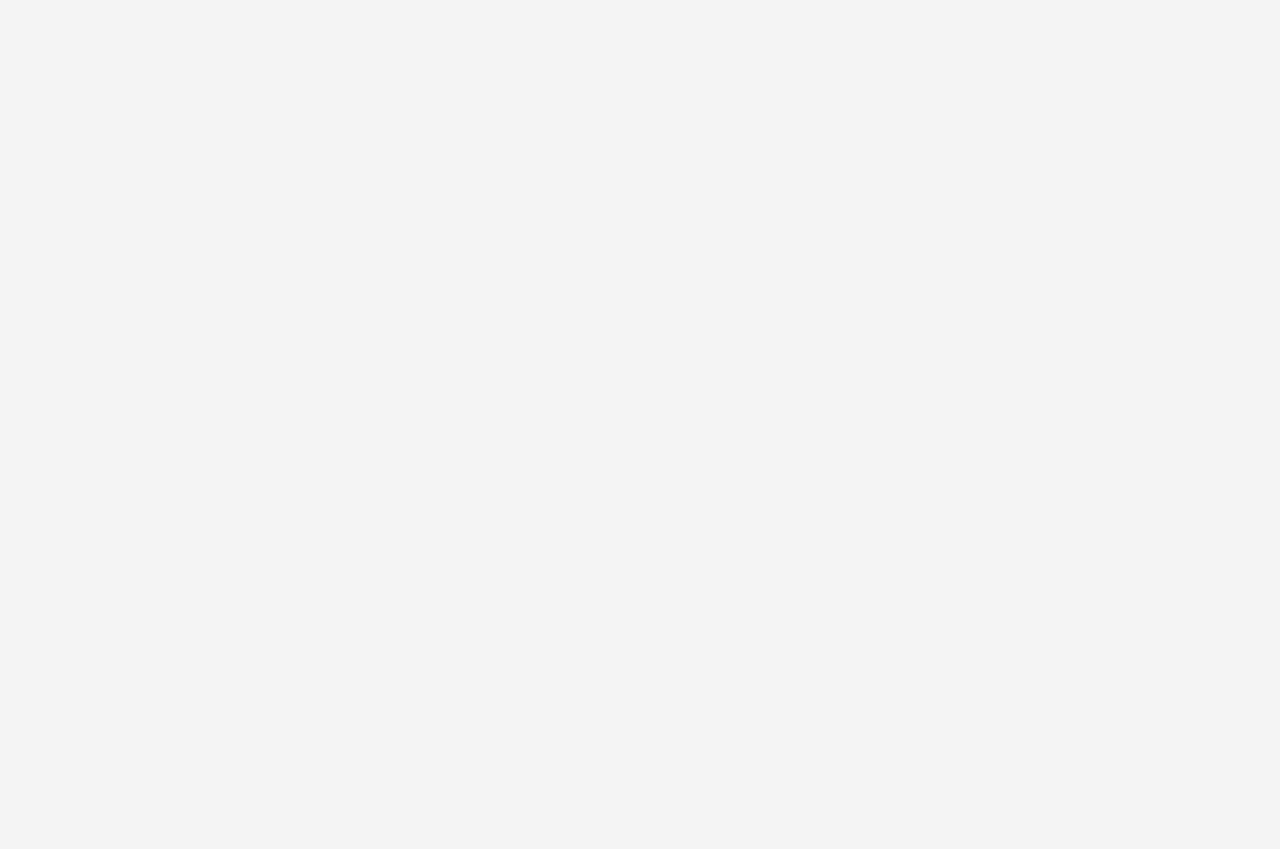
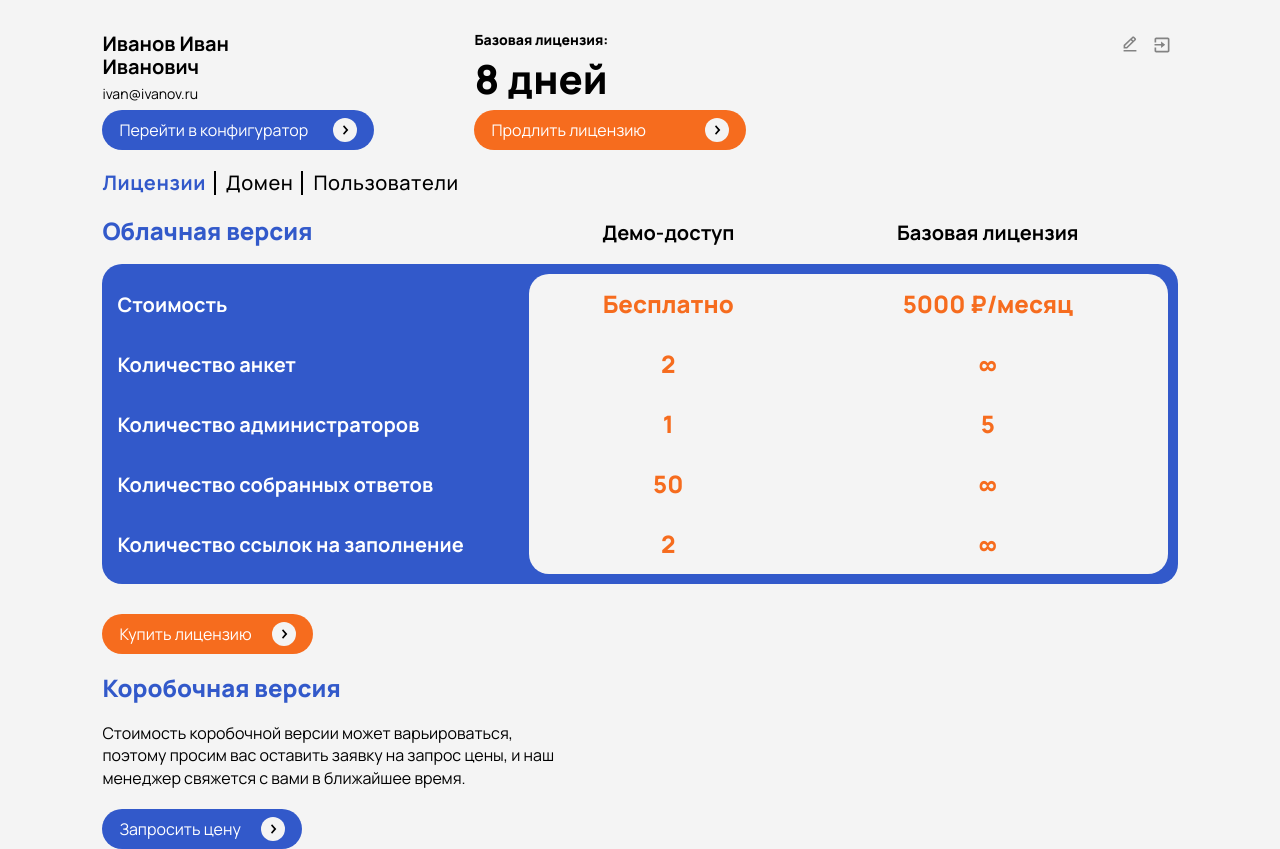
Before and after one commit to AlexKim10101/personalAccount, a React app: page /account/license in a window 1280 px wide. Before the commit this address had no page. Before the commit the page ends 800 px from the top, so only its background shows below. Built offline with nearby package versions, Linux system fonts and the light colour scheme.

Commit message:
update routing, add license section

```diff
--- a/src/consts/data.tsx
+++ b/src/consts/data.tsx
@@ -11,8 +11,27 @@ import {
 	ITableField,
 	IVersionData,
 } from "types";
+import { title } from "process";
 
 export const KPI_MONITOR_URL = "https://kpi-monitor.ru";
+
+export const accountLinksData = [
+	{
+		id: "accountLink_1",
+		title: "Лицензии",
+		url: "/account/license",
+	},
+	{
+		id: "accountLink_2",
+		title: "Домен",
+		url: "/account/domens",
+	},
+	{
+		id: "accountLink_3",
+		title: "Пользователи",
+		url: "/account/users",
+	},
+];
 
 export const SCROLL_LIMIT = 2500;
 
--- a/src/index.tsx
+++ b/src/index.tsx
@@ -22,7 +22,7 @@ root.render(
 			<Routes>
 				<Route path="/" element={<HomePage />} />
 				<Route path="login" element={<LoginPage />} />
-				<Route path="account" element={<AccountPage />} />
+				<Route path="account/*" element={<AccountPage />} />
 			</Routes>
 		</BrowserRouter>
 	</React.StrictMode>
--- a/src/pages/Account/account.css
+++ b/src/pages/Account/account.css
@@ -63,6 +63,64 @@
 	min-width: 238px;
 }
 
+/* .css-jhczcq-MuiTabs-root */
+
+.links-container.MuiTabs-root {
+	min-height: 24px;
+}
+
+.links-container .MuiTabs-flexContainer {
+	display: flex;
+	flex-direction: row;
+	justify-content: space-between;
+	align-items: center;
+}
+
+.links-with-divider:before {
+	content: "";
+	position: absolute;
+	left: -12px;
+	height: 1.5rem;
+	border-left: 0px solid #d4d4d4;
+	z-index: 100000;
+}
+
+.links-with-divider:first-child:before {
+	border-left: 0px;
+}
+
+.links-with-divider.MuiTab-root {
+	font-family: Manrope;
+	overflow: visible;
+	color: var(--black-color);
+	text-transform: none;
+	padding: 0px;
+	min-width: 0px;
+	min-height: 0px;
+	font-size: 0.875rem;
+	transition: none;
+}
+
+.links-with-divider.MuiTab-root.Mui-selected {
+	font-weight: 700;
+	color: var(--black-color);
+}
+
+.links-container .MuiTabs-indicator {
+	background-color: var(--brand-color);
+	/* display: none; */
+}
+
+.license-container {
+	display: flex;
+	flex-direction: column;
+	gap: 20px;
+}
+
+.link-margin-top {
+	margin-top: 20px;
+}
+
 @media (min-width: 320px) {
 	/* smartphones, portrait iPhone, portrait 480x320 phones (Android) */
 }
@@ -76,6 +134,26 @@
 	/* portrait tablets, portrait iPad, e-readers (Nook/Kindle), landscape 800x480 phones (Android) */
 }
 @media (min-width: 801px) {
+	.links-container .MuiTabs-flexContainer {
+		justify-content: flex-start;
+		gap: 20px;
+	}
+
+	.links-container .MuiTabs-indicator {
+		display: none;
+	}
+
+	.links-with-divider.MuiTab-root {
+		font-size: 1.25rem;
+	}
+	.links-with-divider.MuiTab-root.Mui-selected {
+		color: var(--brand-color);
+	}
+
+	.links-with-divider:before {
+		border-left: 2px solid black;
+	}
+
 	.account-container {
 		width: 84%;
 		max-width: 1400px;
--- a/src/pages/Account/index.tsx
+++ b/src/pages/Account/index.tsx
@@ -1,4 +1,5 @@
 import React, { useState } from "react";
+import { Link, Navigate, Route, Routes, useLocation } from "react-router";
 import { ReactComponent as EditIcon } from "@assets/icons/svg/editIcon.svg";
 import { ReactComponent as ArrowIcon } from "@assets/icons/icon1.svg";
 import { ReactComponent as ExitOneIcon } from "@assets/icons/svg/exit_1.svg";
@@ -7,9 +8,118 @@ import { ReactComponent as ExitTwoIcon } from "@assets/icons/svg/exit_2.svg";
 import "./account.css";
 import IconButton from "@mui/material/IconButton";
 import Box from "@mui/material/Box";
-import { Link } from "react-router";
+import { Tab, Tabs, Typography } from "@mui/material";
+import { accountLinksData, tableFields, versions } from "consts/data";
+
+const LicensePage = () => {
+	const [currentVersion, setCurrentVersion] = useState(versions[0]);
+	const filteredVersions = [currentVersion];
+
+	return (
+		<div className="license-container">
+			<div className="cloud-version">
+				<div className="version-title title-shift">Облачная версия</div>
+				<div className="version-control">
+					{versions.map((v, index) => (
+						<React.Fragment key={"version" + v.id}>
+							<div className="version-item-wrapper">
+								{v.title}
+								<div
+									className={
+										currentVersion.id === v.id
+											? "version-item version-item-selected"
+											: "version-item"
+									}
+									onClick={() => setCurrentVersion(versions[index])}
+								>
+									{v.title}
+								</div>
+							</div>
+
+							{index === versions.length - 1 ? null : (
+								<div className="divider"></div>
+							)}
+						</React.Fragment>
+					))}
+				</div>
+				<table className="table-mob">
+					<tbody>
+						{tableFields.map(field => (
+							<tr key={field.id}>
+								<td key={"f_c" + field.id}>{field.title}</td>
+								{filteredVersions.map(v => (
+									<td key={field.id + v.id}>{v.data[field.id]}</td>
+								))}
+							</tr>
+						))}
+					</tbody>
+				</table>
+
+				<table className="table-desk">
+					<thead>
+						<tr>
+							<th className="th" key="empty_field"></th>
+							{versions.map(v => (
+								<th className="th" key={v.id}>
+									{v.title}
+								</th>
+							))}
+						</tr>
+					</thead>
+					<tbody>
+						{tableFields.map(field => (
+							<tr key={field.id}>
+								<td key={"f_c" + field.id}>{field.title}</td>
+								{versions.map(v => (
+									<td key={field.id + v.id}>{v.data[field.id]}</td>
+								))}
+							</tr>
+						))}
+					</tbody>
+				</table>
+
+				<Link
+					to="/login"
+					className="link link-align-start link-orange link-margin-top"
+				>
+					<div className="link-content">Купить лицензию</div>
+					<div className="link-content">
+						<ArrowIcon />
+					</div>
+				</Link>
+			</div>
+			<div className="box-version ">
+				<div className="version-title">Коробочная версия</div>
+				<div className="text">
+					Стоимость коробочной версии может варьироваться, поэтому просим вас
+					оставить заявку на запрос цены, и наш менеджер свяжется с вами
+					в ближайшее время.
+				</div>
+				<Link to="/login" className="link link-align-start">
+					<div className="link-content">Запросить цену</div>
+					<div className="link-content">
+						<ArrowIcon />
+					</div>
+				</Link>
+			</div>
+		</div>
+	);
+};
+const DomensPage = () => <Typography>Domens Content</Typography>;
+const UsersPage = () => <Typography>Users Content</Typography>;
 
 function AccountPage() {
+	const location = useLocation();
+
+	// Определение текущего активного таба
+	const getActiveTabIndex = () => {
+		if (location.pathname.endsWith("/domens")) return 1;
+		if (location.pathname.endsWith("/users")) return 2;
+		return 0; // Default to "License"
+	};
+
+	const activeTabIndex = getActiveTabIndex();
+
 	return (
 		<div className="account-container">
 			<div className="account-header">
@@ -55,6 +165,33 @@ function AccountPage() {
 					</Link>
 				</div>
 			</div>
+
+			<Box>
+				<Tabs value={activeTabIndex} className="links-container">
+					{accountLinksData.map((item, index) => (
+						<Tab
+							key={item.id}
+							label={item.title}
+							component={Link}
+							to={item.url}
+							className="links-with-divider"
+							disableRipple
+						/>
+					))}
+				</Tabs>
+
+				<Box mt={2}>
+					<Routes>
+						<Route path="license" element={<LicensePage />} />
+						<Route path="domens" element={<DomensPage />} />
+						<Route path="users" element={<UsersPage />} />
+						<Route
+							path="*"
+							element={<Navigate to="/account/license" replace />}
+						/>
+					</Routes>
+				</Box>
+			</Box>
 		</div>
 	);
 }
```
